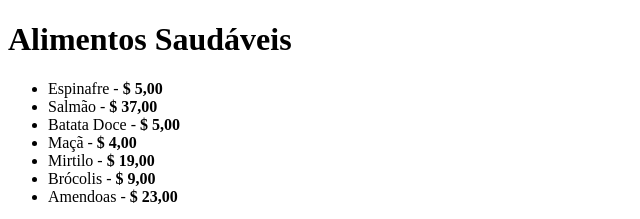
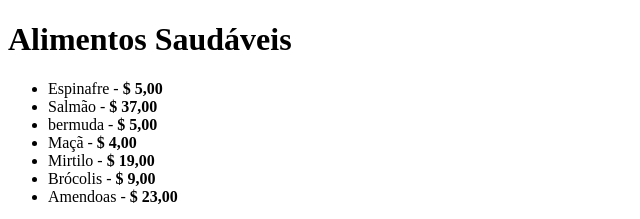
Before and after one commit to Will2508/aula-tabela, a plain HTML site: page index.html in a window 1280 px wide. Shown: the top 219 px of the page, 0-640 px from the left. Drawn offline with Linux system fonts and the light colour scheme.

Commit message:
trocado de batata para bermuda

```diff
--- a/index.html
+++ b/index.html
@@ -11,7 +11,7 @@
     <ul>
         <li>Espinafre - <strong>$ 5,00</strong></li>
         <li>Salmão - <strong>$ 37,00</strong></li>
-        <li>Batata Doce - <strong>$ 5,00</strong></li>
+        <li>bermuda - <strong>$ 5,00</strong></li>
         <li>Maçã - <strong>$ 4,00</strong></li>
         <li>Mirtilo - <strong>$ 19,00</strong></li>
         <li>Brócolis - <strong>$ 9,00</strong></li>
```
